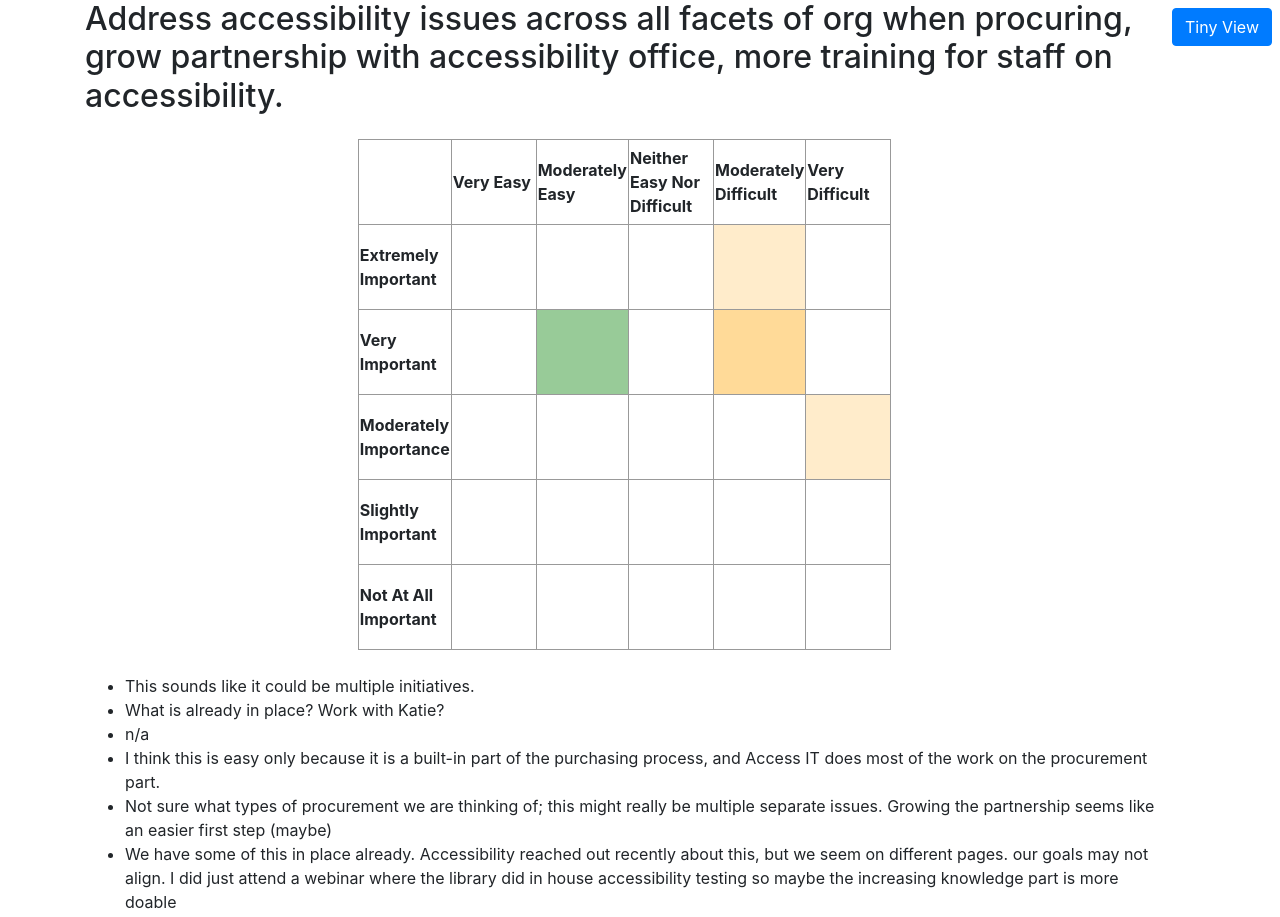
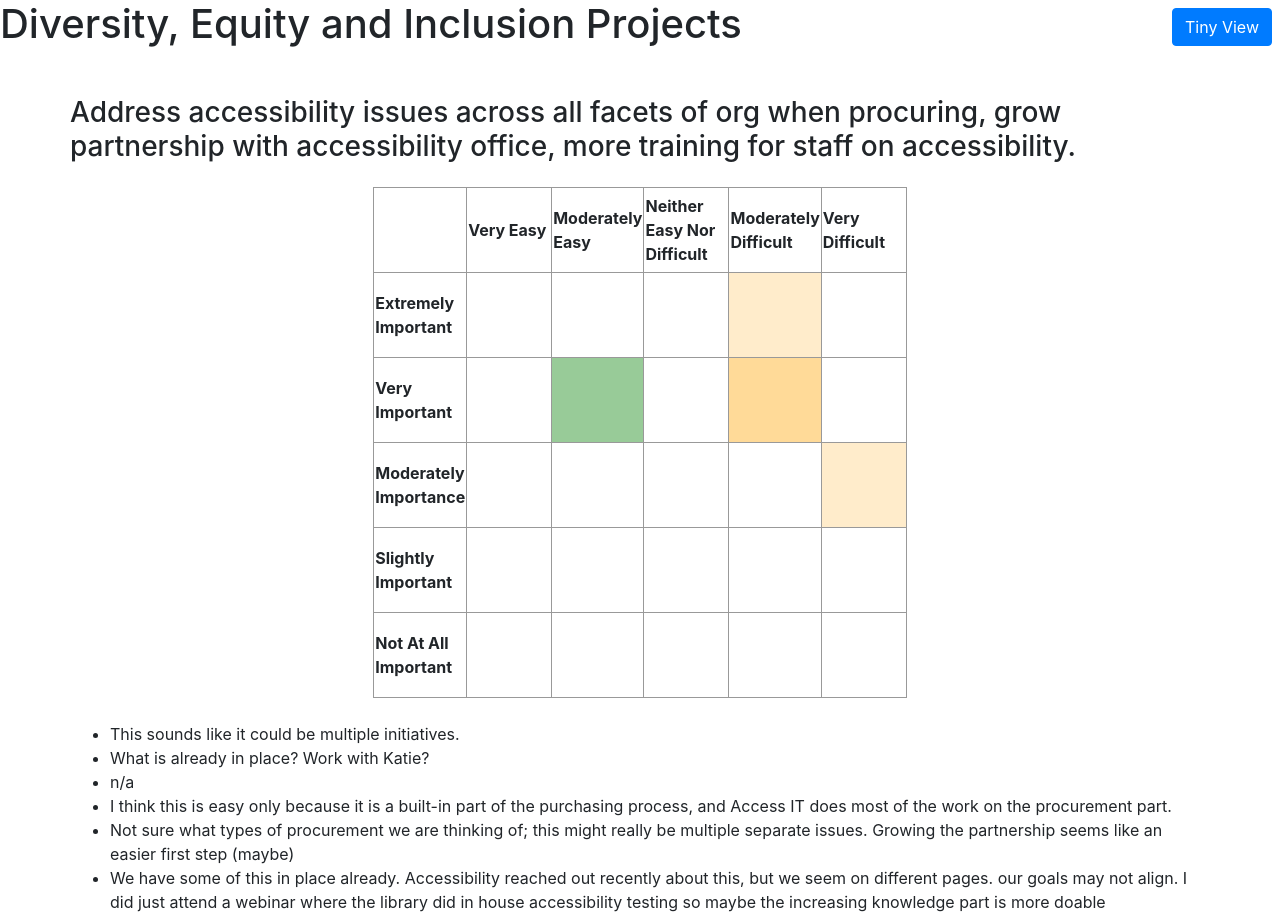
Before and after one commit to kenirwin/dei-grid, a plain HTML site: page index.html in a window 1280 px wide. Shown: the top 917 px of the page. Drawn offline with nearby package versions, Linux system fonts and the light colour scheme.

Commit message:
header styles

```diff
--- a/index.html
+++ b/index.html
@@ -12,6 +12,7 @@
         Tiny View
       </button>
     </div>
+    <h1 class="mb-5">Diversity, Equity and Inclusion Projects</h1>
     <!-- CSS only -->
     <link
       rel="stylesheet"
--- a/results.js
+++ b/results.js
@@ -16,7 +16,7 @@ $(document).ready(function () {
     $('#container').append(
       '<div class="table-set row justify-content-center" id="table-set-' +
         tableNumber +
-        '"><h2>' +
+        '"><h2 class="h3">' +
         i.question +
         '</h2>' +
         tableGrid +
```
